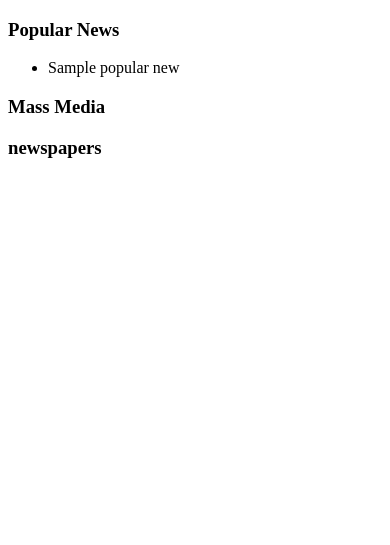
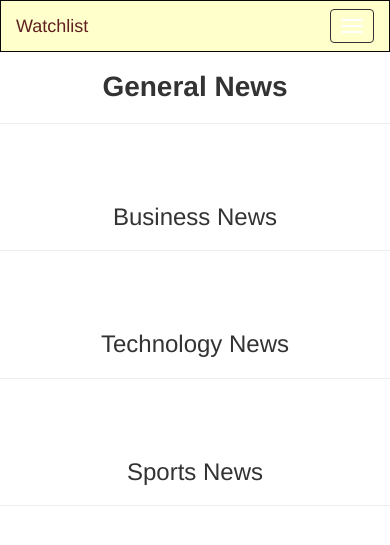
Before and after one commit to mazimpakar/News-Highlight, a Flask app: template app/templates/index.html in a window 390 px wide. Shown: the top 545 px of the page. Run offline with Flask 2, Linux system fonts and the light colour scheme; the template is opened without the code that fills it: most values are stand-ins (such as "Sample title", 1, 10 or a date in 2020); parts of the project's set-up code (start-up, migrations or seed data) failed here and were passed over; some libraries are stand-ins or nearby versions.

Commit message:
add identation in my code

```diff
--- a/app/__init__.py
+++ b/app/__init__.py
@@ -11,7 +11,4 @@
 # Initializing Flask Extensions
 bootstrap = Bootstrap(app)
 
-
-
-
 from app import views
--- a/app/config.py
+++ b/app/config.py
@@ -2,7 +2,10 @@
     '''
     General configuration parent class
     '''
-    NEWS_API_BASE_URL ='https://newsapi.org/v2/everything?q=bitcoin&from=2019-01-18&sortBy=publishedAt&apiKey=f64a31e5dca5460ab7e3f34713eb9670'
+
+    NEWS_SOURCES_BASE_URL = 'https://newsapi.org/v2/sources?category={}&apiKey={}'
+    NEWS_NEWS_API_BASE_URL = 'https://newsapi.org/v2/everything?language=en&sources={}&apiKey={}'
+
     pass
 
 
--- a/app/templates/base.html
+++ b/app/templates/base.html
@@ -9,10 +9,11 @@
         {% endif %}
     </head>
     <body>
-        <!-- Content block -->
+            {% extends 'bootstrap/base.html'%}
+        <!-- navbar block -->
 
-        {% block content %}
-
+        {% block navbar %}
+             {% include 'navbar.html' %}
         {% endblock%}
     </body>
 </html>
--- a/app/templates/index.html
+++ b/app/templates/index.html
@@ -1,43 +1,35 @@
-<!DOCTYPE html>
-<html>
-    <head>
-        <meta charset="utf-8">
-        {% if title %}
-        <title> {{ title }}</title>
-        {% else %}
-        <title> Welcome to The News Review online </title>
-        {% endif %}
-        {% extends 'base.html'%}
-        {% import 'macros.html' as macro%}
-    </head>
-    <body>
-         <!-- Popular news section
-        <h3> Popular News</h3>
-        <ul>
-           {% for popular_news in popular %}
-               <li>{{ popular_news.title}}</li>
-           {% endfor %}
-       </ul>    -->
-            <!-- Content block -->
-            {% block content %}
+{% extends 'base.html' %}
+{% import 'macros.html' as macro %}
 
-            <!-- Popular news -->
-            <h3> Popular News</h3>
-            <ul>
-                {{ macro.displayNewsList(popular)}}
-            </ul>
-            <!-- mass media new  -->
-            <h3> Mass Media </h3>
-            <ul>
-                {{ macro.displayNewsList(mass_media)}}
-            </ul>
-            <!-- newspapers news-->
-            <h3>newspapers</h3>
-            <ul>
-                {{ macro.displayNewsList(newspapers)}}
-            </ul>
-            {% endblock%}
+<!-- Content block -->
+{% block content %}
 
+<!-- General news sources sections -->
+<h3 class="text-center" style="font-weight: bold; font-size: 28px;">General News</h3>
+<hr><br>
+<div class="row">
+  {{ macro.displaySourceList(general) }}
+</div>
+<br>
+<!-- Business news sources sections -->
+<h3 class="text-center">Business News</h3>
+<hr><br>
+<div class="row">
+  {{ macro.displaySourceList(business) }}
+</div>
+<br>
+<!-- Technology news sources sections -->
+<h3 class="text-center">Technology News</h3>
+<hr><br>
+<div class="row">
+  {{ macro.displaySourceList(technology) }}
+</div>
+<br>
+<!-- Sports news sources sections -->
+<h3 class="text-center">Sports News</h3>
+<hr><br>
+<div class="row">
+  {{ macro.displaySourceList(sports) }}
+</div>
 
-    </body>
-</html>
+{% endblock %}
--- a/app/templates/macros.html
+++ b/app/templates/macros.html
@@ -1,7 +1,30 @@
+{% macro displaySourceList(source_list) %}
+
+    {% for source in source_list %}
+      <div class="col-xs-12 col-sm-6 col-md-4 col-lg-4">
+        <div class="panel" style="border-bottom: 1px solid #000;">
+          <div class="panel-heading" style="background-color:#ffffcc; color:#602020; font-size: 18px;">{{source.name}}</div>
+          <div class="panel-body" style="font-size: 16px;">
+            <p>{{source.description | truncate(100)}}</p>
+            <a href="/news/{{source.news_id}}" class="btn" style="color: #602020; background-color: #ffffcc;">See more from this site</a>
+          </div>
+        </div>
+      </div>
+    {% endfor %}
+
+{% endmacro %}
+
 {% macro displayNewsList(news_list) %}
 
     {% for news in news_list %}
-        <li>{{ news.title}}</li>
+      <div class="col-xs-12 col-sm-6 col-md-4 col-lg-4" style="margin-bottom: 10px;">
+          <img src="{{news.urlImage}}" alt="{{news.title}}" class="img-responsive" style="height: 100px;">
+          <h4>{{news.title | truncate(35)}}</h4>
+          <p>{{news.description | truncate(80)}}</p>
+          <br>
+            <small>Published At: {{news.publishedAt}}</small>
+            <br>#602020
+          <a href="{{news.url}}" target="_blank" class="btn" style="background-color: #ffffcc; color:#602020; margin-top: 5px;">Read more...</a>
+      </div>
     {% endfor %}
-
 {% endmacro %}
--- /dev/null
+++ b/app/templates/navbar.html
@@ -0,0 +1,18 @@
+<div class="navbar navbar-inverse" role="navigation" style="background-color:#ffffcc;">
+        <div class="container-fluid">
+            <div class="navbar-header">
+                <button type="button" class="navbar-toggle" data-toggle="collapse" data-target=".navbar-collapse">
+                  <span class="sr-only">Toggle navigation</span>
+                  <span class="icon-bar"></span>
+                  <span class="icon-bar"></span>
+                  <span class="icon-bar"></span>
+                </button>
+                <a class="navbar-brand" href="/" style="color: #602020;"> Watchlist </a>
+            </div>
+            <div class="navbar-collapse collapse">
+                <ul class="nav navbar-nav">
+                    <li><a href="/" style="color: #602020;">Home</a></li>
+            </div>
+
+        </div>
+    </div>
```
Also changed, not shown: app/article_test.py (deleted, +0 -35 lines), app/models/news.py (+13 -2 lines), app/request.py (+65 -40 lines), app/templates/news.html (+14 -15 lines), app/views.py (+15 -31 lines).
